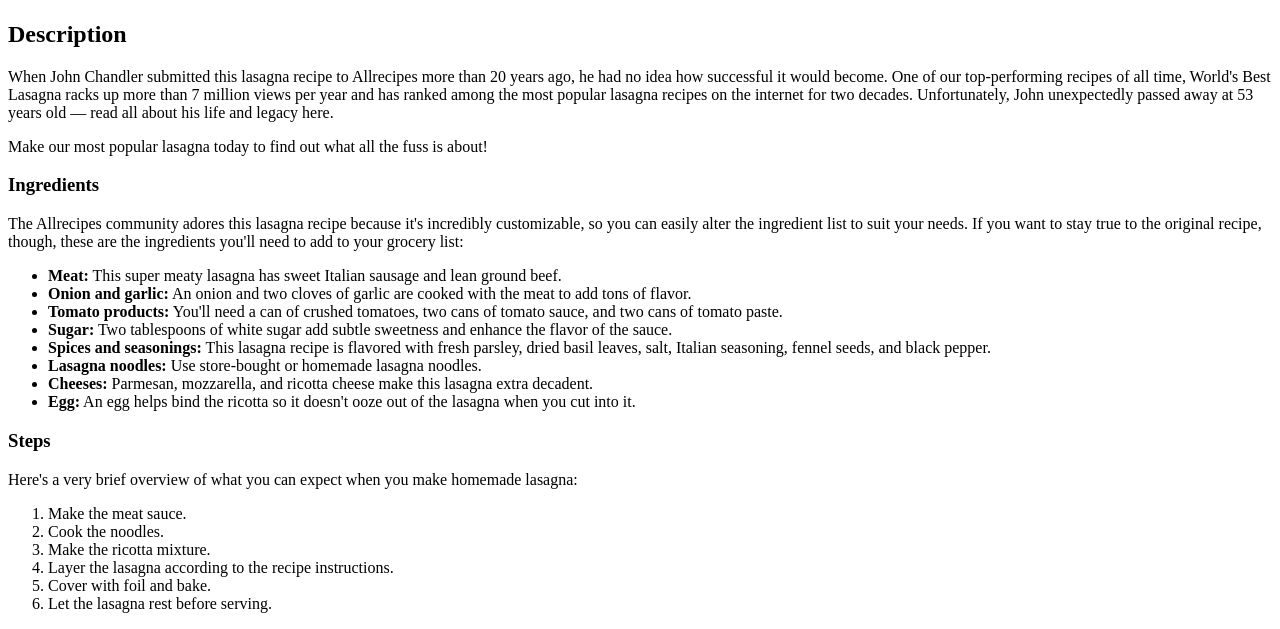
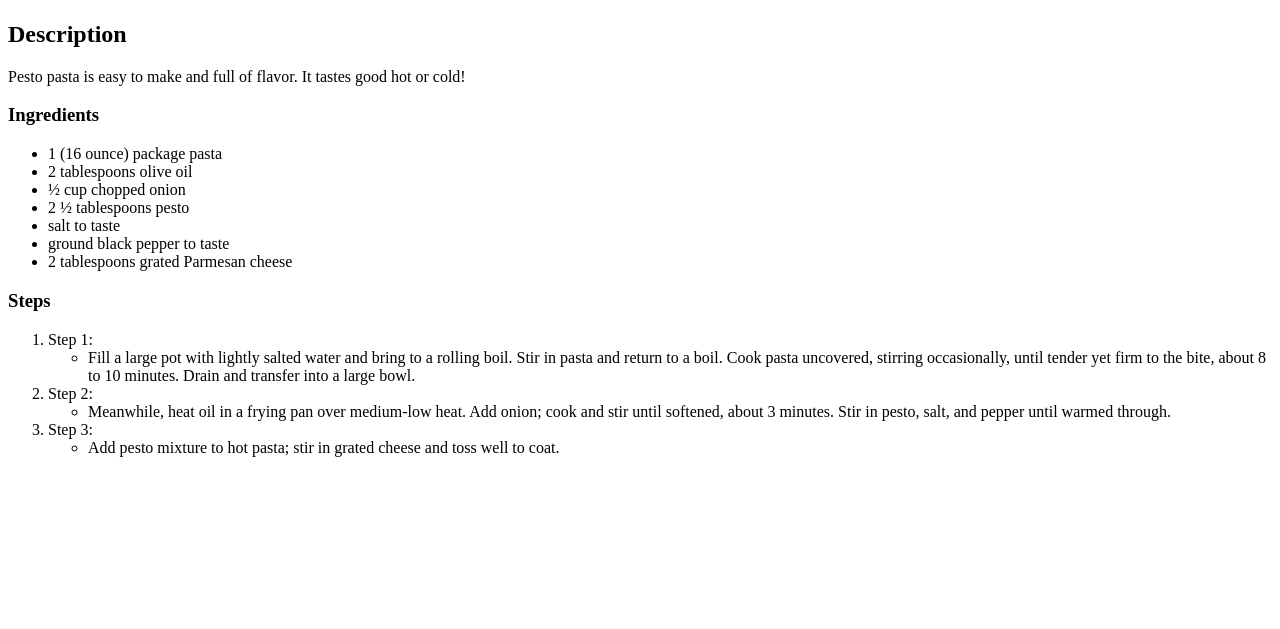
Before and after one commit to tjlsimoes/odin-recipes, a plain HTML site: page recipes/pesto-pasta/pesto-pasta.html in a window 1280 px wide. Shown: the part 383-1012 px from the top of the page. After the commit the page ends 856 px from the top, so only its background shows below. Drawn offline with Linux system fonts and the light colour scheme.

Commit message:
Correct ingredients and steps pesto pasta

```diff
--- a/recipes/pesto-pasta/pesto-pasta.html
+++ b/recipes/pesto-pasta/pesto-pasta.html
@@ -11,33 +11,38 @@
     <img src="https://www.allrecipes.com/thmb/9yM-87rBbN3qbr7QYf_5q4dJQpk=/750x0/filters:no_upscale():max_bytes(150000):strip_icc():format(webp)/11887_pesto-pasta_Rita-1x1-1-501c953b29074ab193e2b5ad36e64648.jpg" alt="Plate full of pesto pasta">
 
     <h2>Description</h2>
-    <p>When John Chandler submitted this lasagna recipe to Allrecipes more than 20 years ago, he had no idea how successful it would become. One of our top-performing recipes of all time, World's Best Lasagna racks up more than 7 million views per year and has ranked among the most popular lasagna recipes on the internet for two decades. Unfortunately, John unexpectedly passed away at 53 years old — read all about his life and legacy here.</p>
-    <p>Make our most popular lasagna today to find out what all the fuss is about!</p>
+    <p>Pesto pasta is easy to make and full of flavor. It tastes good hot or cold!</p>
 
     <h3>Ingredients</h3>
-    <p>The Allrecipes community adores this lasagna recipe because it's incredibly customizable, so you can easily alter the ingredient list to suit your needs. If you want to stay true to the original recipe, though, these are the ingredients you'll need to add to your grocery list:</p>
     <ul>
-        <li><strong>Meat:</strong> This super meaty lasagna has sweet Italian sausage and lean ground beef.</li>
-        <li><strong>Onion and garlic:</strong> An onion and two cloves of garlic are cooked with the meat to add tons of flavor.</li>
-        <li><strong>Tomato products:</strong> You'll need a can of crushed tomatoes, two cans of tomato sauce, and two cans of tomato paste.</li>
-        <li><strong>Sugar:</strong> Two tablespoons of white sugar add subtle sweetness and enhance the flavor of the sauce.</li>
-        <li><strong>Spices and seasonings:</strong> This lasagna recipe is flavored with fresh parsley, dried basil leaves, salt, Italian seasoning, fennel seeds, and black pepper.</li>
-        <li><strong>Lasagna noodles:</strong> Use store-bought or homemade lasagna noodles.</li>
-        <li><strong>Cheeses:</strong> Parmesan, mozzarella, and ricotta cheese make this lasagna extra decadent.</li>
-        <li><strong>Egg:</strong> An egg helps bind the ricotta so it doesn't ooze out of the lasagna when you cut into it.</li>
+        <li>1 (16 ounce) package pasta</li>
+        <li>2 tablespoons olive oil</li>
+        <li>½ cup chopped onion</li>
+        <li>2 ½ tablespoons pesto</li>
+        <li>salt to taste</li>
+        <li>ground black pepper to taste</li>
+        <li>2 tablespoons grated Parmesan cheese</li>
     </ul>
 
     <h3>Steps</h3>
-    <p>Here's a very brief overview of what you can expect when you make homemade lasagna:</p>
     <ol>
-        <li>Make the meat sauce.</li>
-        <li>Cook the noodles.</li>
-        <li>Make the ricotta mixture.</li>
-        <li>Layer the lasagna according to the recipe instructions.</li>
-        <li>Cover with foil and bake.</li>
-        <li>Let the lasagna rest before serving.</li>
+        <li>Step 1:
+            <ul>
+                <li>Fill a large pot with lightly salted water and bring to a rolling boil. Stir in pasta and return to a boil. Cook pasta uncovered, stirring occasionally, until tender yet firm to the bite, about 8 to 10 minutes. Drain and transfer into a large bowl.</li>
+            </ul>
+        </li>
+        <li>Step 2:
+            <ul>
+                <li>Meanwhile, heat oil in a frying pan over medium-low heat. Add onion; cook and stir until softened, about 3 minutes. Stir in pesto, salt, and pepper until warmed through.</li>
+            </ul>
+        </li>
+        <li>Step 3:
+            <ul>
+                <li>Add pesto mixture to hot pasta; stir in grated cheese and toss well to coat.</li>
+            </ul>
+        </li>
     </ol>
 </body>
 </html>
 
-<!-- https://www.allrecipes.com/recipe/23600/worlds-best-lasagna/-->
+<!-- https://www.allrecipes.com/recipe/11887/pesto-pasta/-->
```
